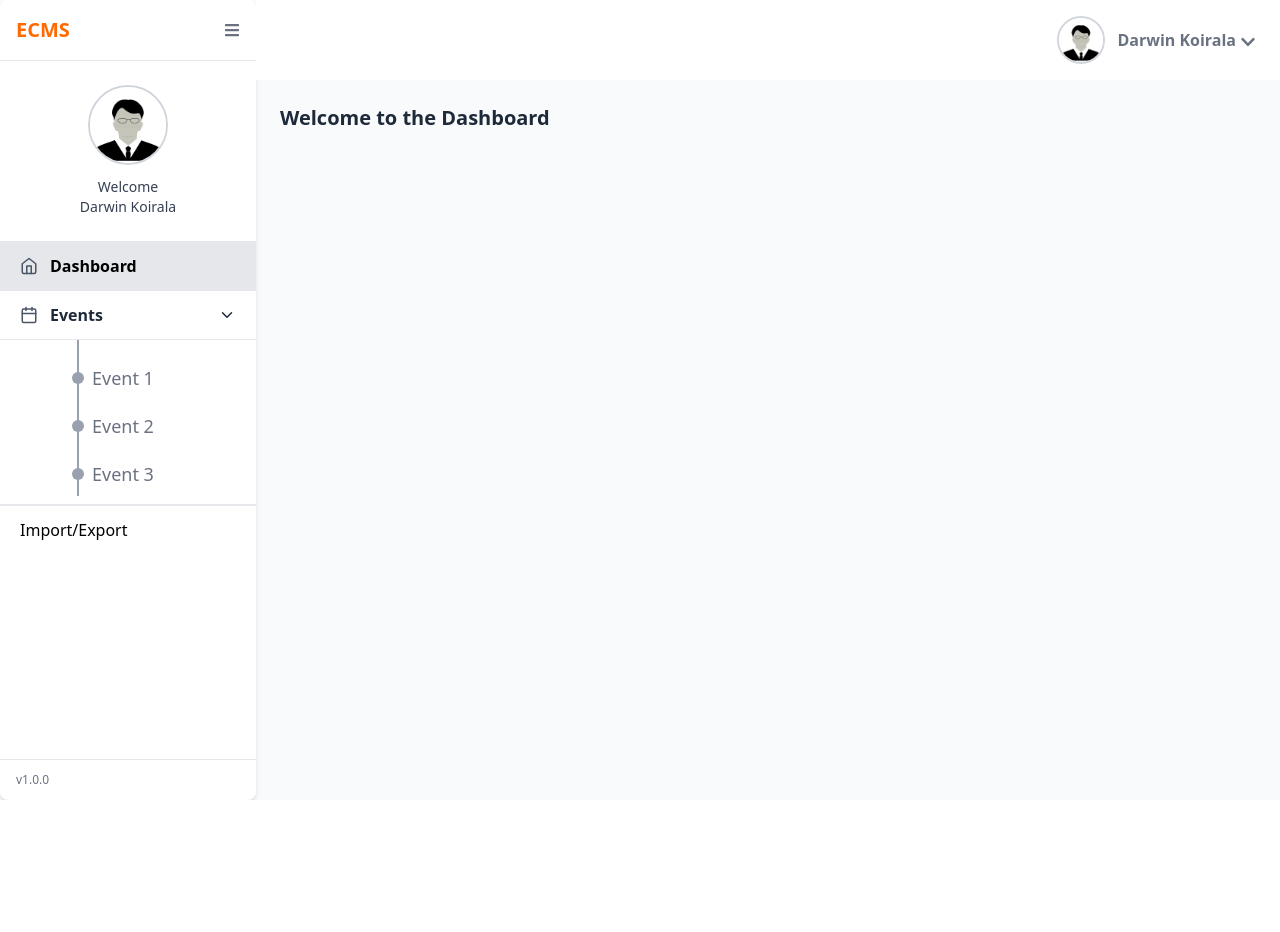
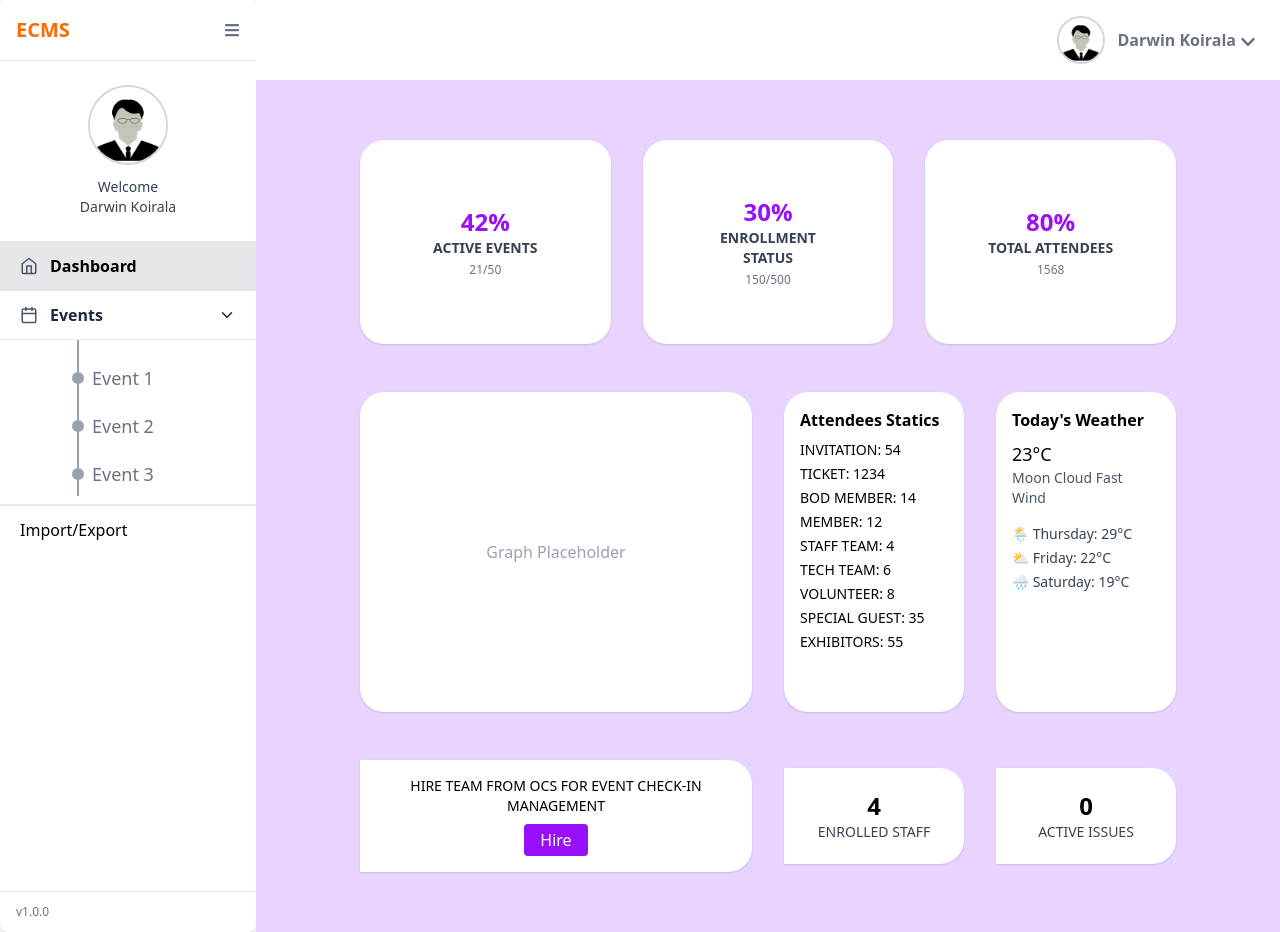
Before and after one commit to koiraladarwin/ecmsadminpage, a React (Vite) app: page / in a window 1280 px wide. Before the commit the page ends 800 px from the top, so only its background shows below. Built offline with nearby package versions, Linux system fonts and the light colour scheme.

Commit message:
feat: dashboard home screen initital structure completed

```diff
--- a/src/App.jsx
+++ b/src/App.jsx
@@ -1,9 +1,9 @@
 import { Route, Routes } from "react-router-dom";
 import Loginpage from "./features/auth/pages/Loginpage";
-import Home from "./features/dashboard/pages/DashboardHome";
 import ImportExportPage from "./features/importexport/Importexport";
 import EventPage from "./features/event/EventPage";
 import Dashboard from "./features/dashboard/pages/Dashboard";
+import Home from "./features/dashboard/pages/Home";
 
 function App() {
   return (
--- /dev/null
+++ b/src/features/dashboard/components/home/AttendeeStats.jsx
@@ -0,0 +1,26 @@
+export default function AttendeeStats() {
+  const stats = [
+    { label: 'INVITATION', value: 54 },
+    { label: 'TICKET', value: 1234 },
+    { label: 'BOD MEMBER', value: 14 },
+    { label: 'MEMBER', value: 12 },
+    { label: 'STAFF TEAM', value: 4 },
+    { label: 'TECH TEAM', value: 6 },
+    { label: 'VOLUNTEER', value: 8 },
+    { label: 'SPECIAL GUEST', value: 35 },
+    { label: 'EXHIBITORS', value: 55 },
+  ];
+
+  return (
+    <div className="bg-white shadow rounded-3xl p-4">
+      <h3 className="font-bold mb-2">Attendees Statics</h3>
+      <ul className="text-sm space-y-1">
+        {stats.map((item) => (
+          <li key={item.label}>
+            {item.label}: {item.value}
+          </li>
+        ))}
+      </ul>
+    </div>
+  );
+}
--- /dev/null
+++ b/src/features/dashboard/components/home/GraphBox.jsx
@@ -0,0 +1,7 @@
+export default function GraphBox() {
+  return (
+    <div className="lg:col-span-2 min-h-[20rem] bg-white shadow rounded-3xl flex items-center justify-center text-gray-400">
+      Graph Placeholder
+    </div>
+  );
+}
--- /dev/null
+++ b/src/features/dashboard/components/home/HireBox.jsx
@@ -0,0 +1,12 @@
+export default function HireBox() {
+  return (
+    <div className="lg:col-span-2 bg-white shadow rounded-tr-3xl rounded-br-3xl rounded-tl-none rounded-bl-none p-4 flex items-center justify-between flex-col">
+      <span className="text-sm mb-2 text-center">
+        HIRE TEAM FROM OCS FOR EVENT CHECK-IN MANAGEMENT
+      </span>
+      <button className="bg-purple-600 text-white px-4 py-1 rounded">
+        Hire
+      </button>
+    </div>
+  );
+}
--- /dev/null
+++ b/src/features/dashboard/components/home/StatBox.jsx
@@ -0,0 +1,8 @@
+export default function StatBox({ title, value }) {
+  return (
+    <div className=" bg-white shadow rounded-tr-3xl rounded-br-3xl rounded-tl-none rounded-bl-none p-4 text-center min-h-[6rem] flex flex-col justify-center">
+      <div className="text-2xl font-bold">{value}</div>
+      <div className="text-sm text-gray-700">{title}</div>
+    </div>
+  );
+}
--- /dev/null
+++ b/src/features/dashboard/components/home/StatCard.jsx
@@ -0,0 +1,9 @@
+export default function StatCard({ title, value, subtext }) {
+  return (
+    <div className="bg-white shadow rounded-3xl p-14 text-center min-h-[8rem] flex flex-col justify-center">
+      <div className="text-2xl font-bold text-purple-600">{value}</div>
+      <div className="text-sm font-semibold text-gray-700">{title}</div>
+      <div className="text-xs text-gray-500 mt-1">{subtext}</div>
+    </div>
+  );
+}
--- /dev/null
+++ b/src/features/dashboard/components/home/WeatherWidget.jsx
@@ -0,0 +1,22 @@
+export default function WeatherWidget() {
+  const forecast = [
+    { day: 'Thursday', icon: '🌦', temp: 29 },
+    { day: 'Friday', icon: '⛅', temp: 22 },
+    { day: 'Saturday', icon: '🌧', temp: 19 },
+  ];
+
+  return (
+    <div className="bg-white shadow rounded-3xl p-4">
+      <h3 className="font-bold mb-2">Today's Weather</h3>
+      <p className="text-lg">23°C</p>
+      <p className="text-sm text-gray-600">Moon Cloud Fast Wind</p>
+      <div className="mt-4 text-sm text-gray-700 space-y-1">
+        {forecast.map((f) => (
+          <p key={f.day}>
+            {f.icon} {f.day}: {f.temp}°C
+          </p>
+        ))}
+      </div>
+    </div>
+  );
+}
--- a/src/features/dashboard/pages/Dashboard.jsx
+++ b/src/features/dashboard/pages/Dashboard.jsx
@@ -6,9 +6,9 @@ export default function Dashboard() {
   return (
     <div className="flex min-h-screen bg-gray-50">
       <SideBar />
-      <div className="flex-1">
+      <div className="flex flex-col flex-1">
         <NavBar />
-        <div className="p-6">
+        <div className="flex-1 overflow-y-auto">
           <Outlet />
         </div>
       </div>
--- a/src/features/dashboard/pages/DashboardHome.jsx
+++ /dev/null
@@ -1,7 +0,0 @@
-export default function Home() {
-  return (
-    <h2 className="text-xl font-bold text-gray-800">
-      Welcome to the Dashboard
-    </h2>
-  );
-}
--- /dev/null
+++ b/src/features/dashboard/pages/Home.jsx
@@ -0,0 +1,30 @@
+import AttendeeStats from "../components/home/AttendeeStats";
+import GraphBox from "../components/home/GraphBox";
+import HireBox from "../components/home/HireBox";
+import StatBox from "../components/home/StatBox";
+import StatCard from "../components/home/StatCard";
+import WeatherWidget from "../components/home/WeatherWidget";
+
+export default function Home() {
+  return (
+    <div className="min-h-full py-15 px-26 bg-purple-200 flex flex-col space-y-12">
+      <div className="grid grid-cols-1 md:grid-cols-3 gap-8">
+        <StatCard title="ACTIVE EVENTS" value="42%" subtext="21/50" />
+        <StatCard title="ENROLLMENT STATUS" value="30%" subtext="150/500" />
+        <StatCard title="TOTAL ATTENDEES" value="80%" subtext="1568" />
+      </div>
+
+      <div className="grid grid-cols-1 lg:grid-cols-4 gap-8 items-stretch flex-1">
+        <GraphBox />
+        <AttendeeStats />
+        <WeatherWidget />
+      </div>
+
+      <div className="grid grid-cols-1 md:grid-cols-4 gap-8 items-center">
+        <HireBox />
+        <StatBox title="ENROLLED STAFF" value="4" />
+        <StatBox title="ACTIVE ISSUES" value="0" />
+      </div>
+    </div>
+  );
+}
```
